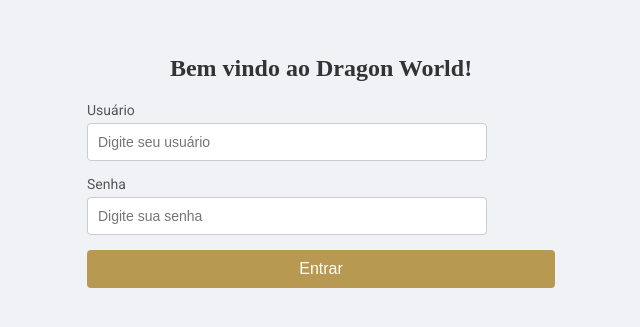
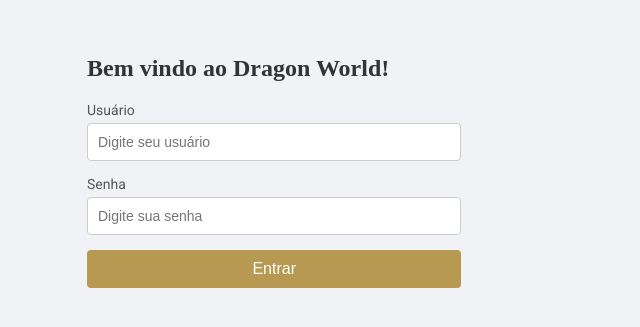
Before and after one commit to IzaelGomes/teste-tecnico-ntConsult, a React (Vite) app: page / in a window 1280 px wide. Shown: the part 237-564 px from the top of the page, without its empty margins (319-959 px from the left). Built offline with nearby package versions, Linux system fonts and the light colour scheme; a web font is replaced by a local one.

Commit message:
refactor: change form position

```diff
--- a/src/pages/login/components/style.css
+++ b/src/pages/login/components/style.css
@@ -1,12 +1,10 @@
 .login-form {
   width: 100%;
   display: flex;
-  align-items: center;
   flex-direction: column;
 
   .login-form__title {
     font-family: UnifrakturMaguntia;
-    text-align: center;
     margin-bottom: 20px;
     font-size: 24px;
     color: #333;
@@ -24,8 +22,7 @@
     }
 
     .login-form__input {
-      max-width: 400px;
-      width: 100%;
+      width: 80%;
       padding: 10px;
       font-size: 14px;
       border: 1px solid #ccc;
@@ -37,7 +34,7 @@
   }
 
   .login-form__button {
-    width: 100%;
+    width: 80%;
     padding: 10px;
     font-size: 16px;
     color: #fff;
```
